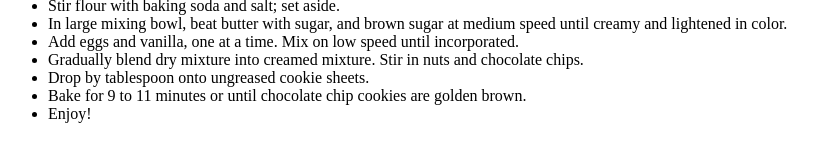
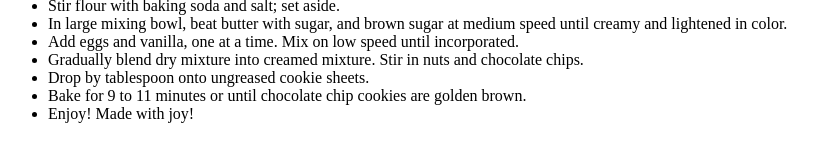
Before and after one commit to tmooney84/KCC.com, a plain HTML site: page secret recipe.htm in a window 1280 px wide. Shown: the part 361-522 px from the top of the page, without its empty margins (0-837 px from the left). Drawn offline with Linux system fonts and the light colour scheme.

Commit message:
Update secret recipe.htm

```diff
--- a/secret recipe.htm
+++ b/secret recipe.htm
@@ -24,7 +24,7 @@
 <li>Gradually blend dry mixture into creamed mixture. Stir in nuts and chocolate chips.</li>
 <li>Drop by tablespoon onto ungreased cookie sheets.</li>
 <li>Bake for 9 to 11 minutes or until chocolate chip cookies are golden brown.</li>
-<li>Enjoy!</li>
+<li>Enjoy! Made with joy!</li>
 </ul>
 
 </body>
```
